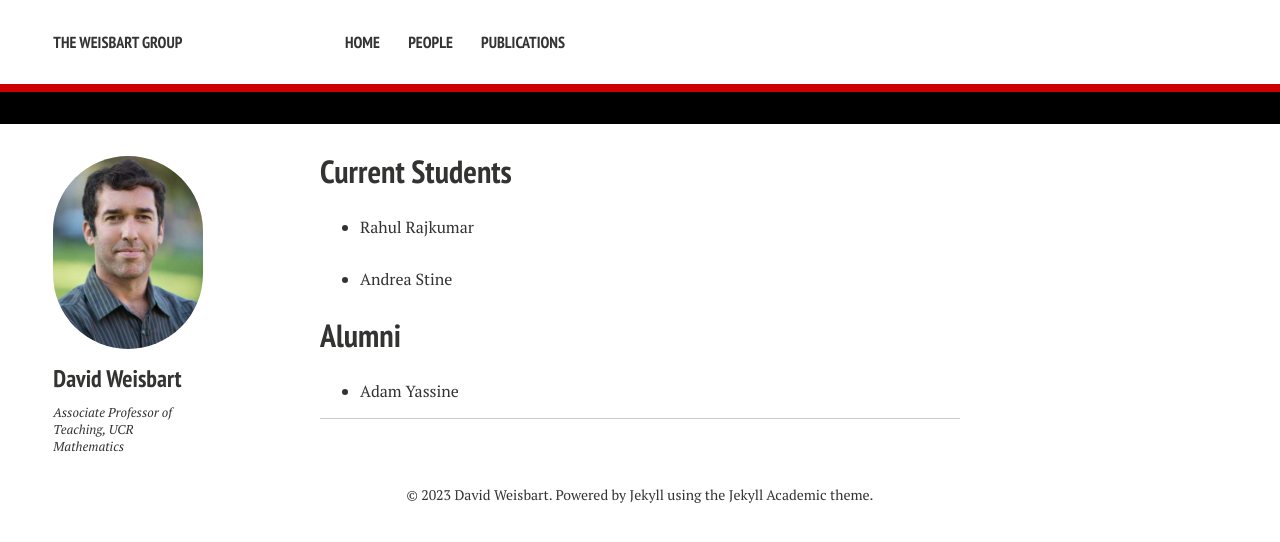
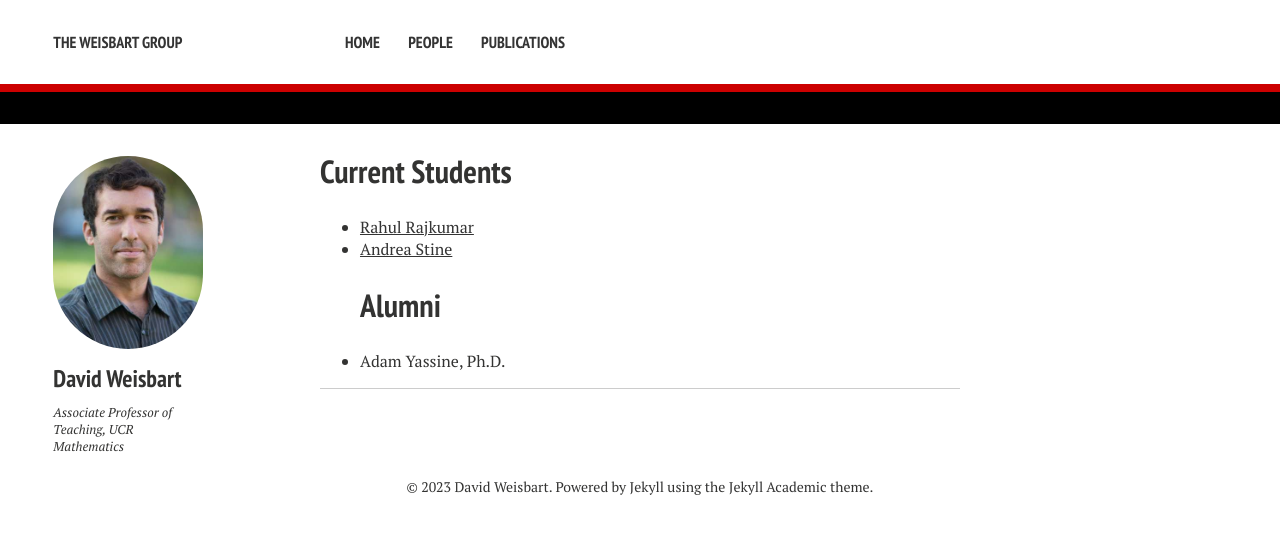
Before and after one commit to The-Weisbart-Group/The-Weisbart-Group.github.io, a Jekyll site: the page built from people.md, in a window 1280 px wide. Shown: the top 542 px of the page. Built offline with Jekyll 4.4.1, drawn with Linux system fonts in a browser that asks for light colours; nearby versions of some CDN libraries.

```diff
--- a/people.md
+++ b/people.md
@@ -6,11 +6,8 @@ menuorder: 1
 ---
 
 # Current Students
+- [Rahul Rajkumar](https://rahulrajkumar.github.io/)
+- [Andrea Stine](https://sites.google.com/ucr.edu/andreagstine/)
 
-* Rahul Rajkumar
-
-* Andrea Stine
-
-# Alumni
-
-* Adam Yassine
+  # Alumni
+- Adam Yassine, Ph.D.
```
